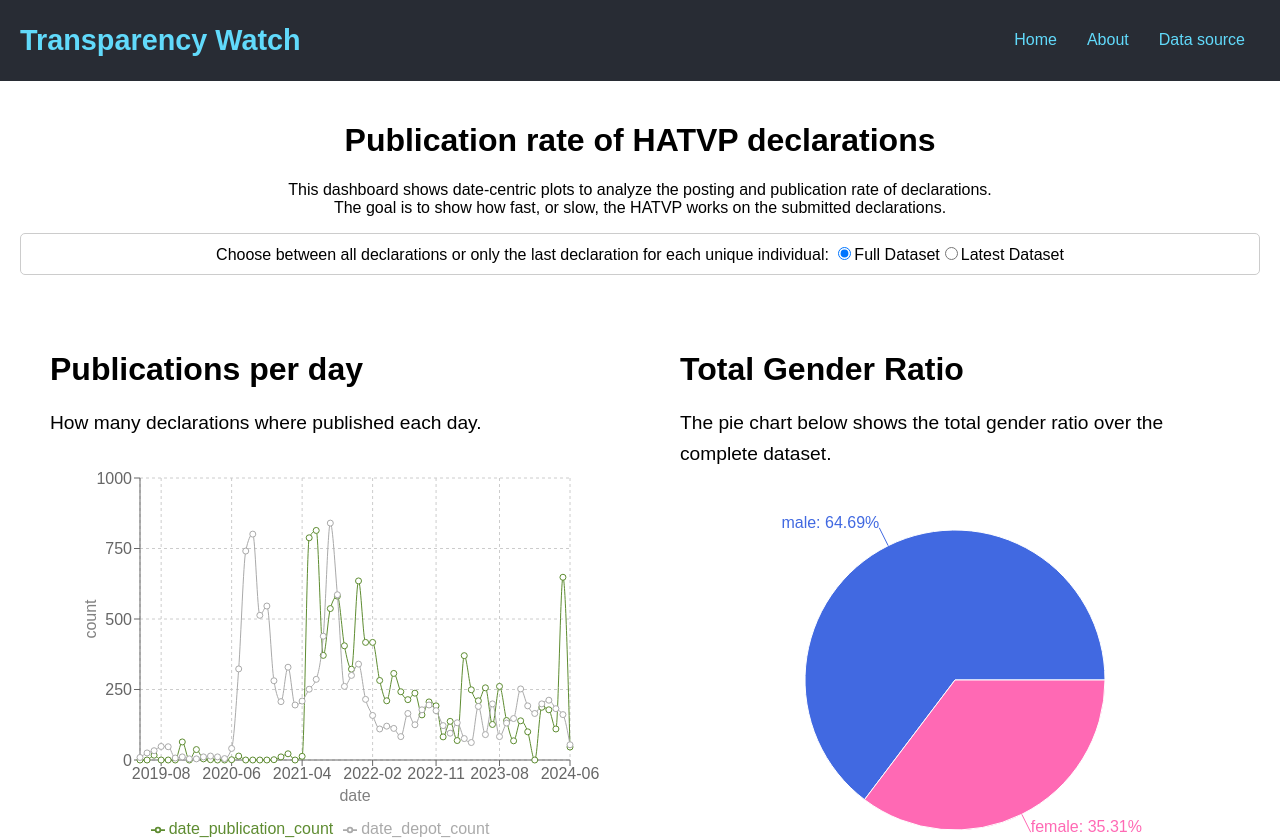
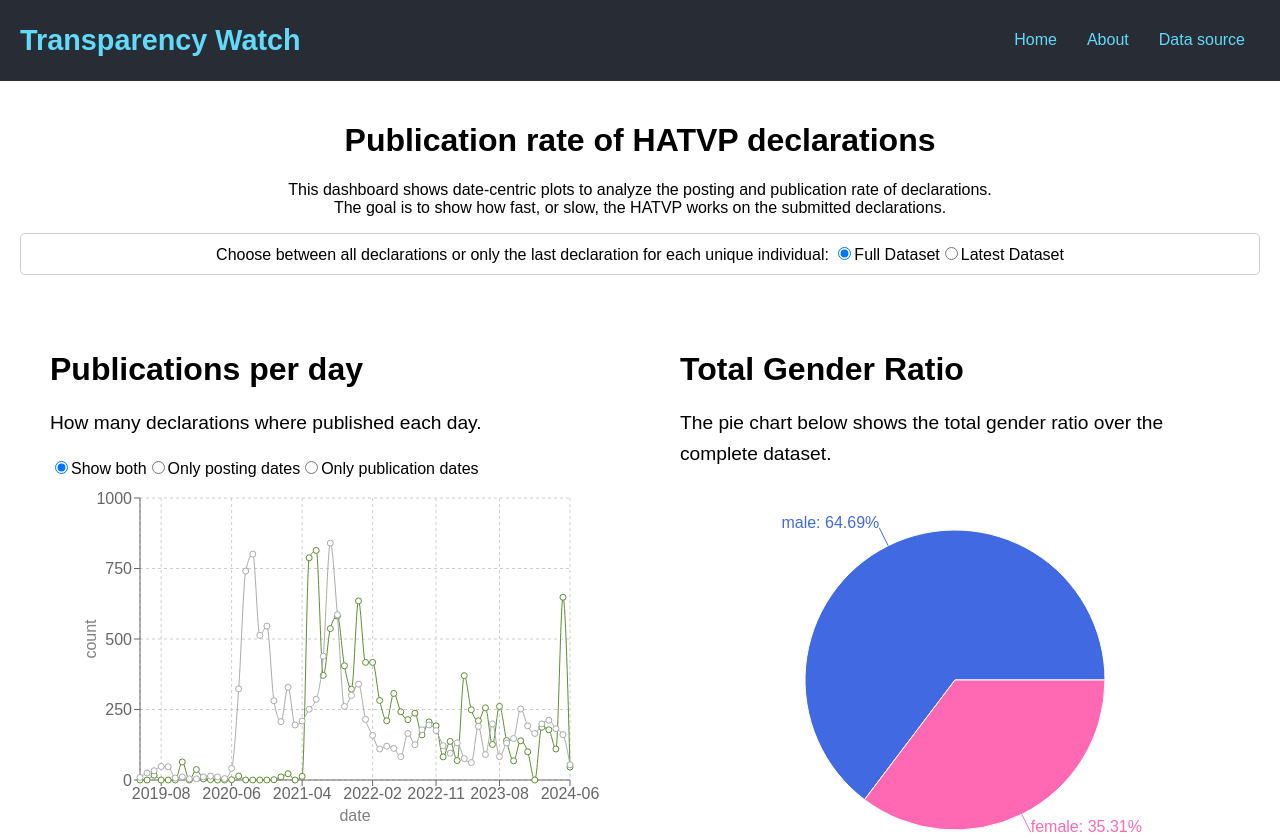
Before and after one commit to louispaulet/hatvp_reactjs_viz, a React (Create React App) app in the folder hatvp_viz/: page /hatvp_reactjs_viz/publication_rate in a window 1280 px wide. Shown: the top 840 px of the page. Built offline with nearby package versions, Linux system fonts and the light colour scheme.

Commit message:
add radio button to select both or only publication or only posting dates in declarations per year-month lineplot, remove debug console.log

```diff
--- a/hatvp_viz/src/plots/declarations_per_date_count.js
+++ b/hatvp_viz/src/plots/declarations_per_date_count.js
@@ -1,8 +1,9 @@
 import React, { useEffect, useState } from 'react';
 import { LineChart, Line, XAxis, YAxis, CartesianGrid, Tooltip, Legend, ResponsiveContainer, Label } from 'recharts';
 
-const DeclarationsPerDateCount = ({dataset}) => {
+const DeclarationsPerDateCount = ({ dataset }) => {
   const [data, setData] = useState([]);
+  const [displayOption, setDisplayOption] = useState('both');
 
   useEffect(() => {
     fetch(`./datasets/publications_per_month_${dataset}.csv`)
@@ -22,8 +23,6 @@ const DeclarationsPerDateCount = ({dataset}) => {
           return obj;
         });
         setData(data);
-        console.log('inside')
-        console.log(data)
       })
       .catch(error => {
         console.error('Error loading the CSV file:', error);
@@ -34,6 +33,37 @@ const DeclarationsPerDateCount = ({dataset}) => {
     <section className="App-section" id="surname_count">
       <h2>Publications per day</h2>
       <p>How many declarations where published each day. </p>
+      <div>
+        <input
+          type="radio"
+          id="both"
+          name="displayOption"
+          value="both"
+          checked={displayOption === 'both'}
+          onChange={() => setDisplayOption('both')}
+        />
+        <label htmlFor="both">Show both</label>
+
+        <input
+          type="radio"
+          id="posting"
+          name="displayOption"
+          value="posting"
+          checked={displayOption === 'posting'}
+          onChange={() => setDisplayOption('posting')}
+        />
+        <label htmlFor="posting">Only posting dates</label>
+
+        <input
+          type="radio"
+          id="publication"
+          name="displayOption"
+          value="publication"
+          checked={displayOption === 'publication'}
+          onChange={() => setDisplayOption('publication')}
+        />
+        <label htmlFor="publication">Only publication dates</label>
+      </div>
       <ResponsiveContainer width="100%" height={400}>
         <LineChart
           width={500}
@@ -45,11 +75,15 @@ const DeclarationsPerDateCount = ({dataset}) => {
         >
           <CartesianGrid strokeDasharray="3 3" />
           <XAxis dataKey="date"> <Label value={"date"} angle={0} dy={20} /> </XAxis>
-          <YAxis> <Label value={"count"} angle={270} dx={-20}/> </YAxis>
+          <YAxis> <Label value={"count"} angle={270} dx={-20} /> </YAxis>
           <Tooltip />
-          <Legend  verticalAlign="bottom" wrapperStyle={{ paddingTop: '30px' }} />
-          <Line type="monotone" dataKey="date_publication_count" stroke="#5E8C31" />
-          <Line type="monotone" dataKey="date_depot_count" stroke="#AAAAAA" />
+          <Legend verticalAlign="bottom" wrapperStyle={{ paddingTop: '30px' }} />
+          {(displayOption === 'both' || displayOption === 'publication') && (
+            <Line type="monotone" dataKey="date_publication_count" stroke="#5E8C31" />
+          )}
+          {(displayOption === 'both' || displayOption === 'posting') && (
+            <Line type="monotone" dataKey="date_depot_count" stroke="#AAAAAA" />
+          )}
         </LineChart>
       </ResponsiveContainer>
     </section>
```
